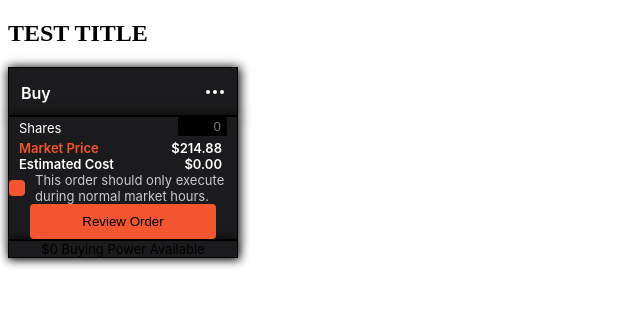
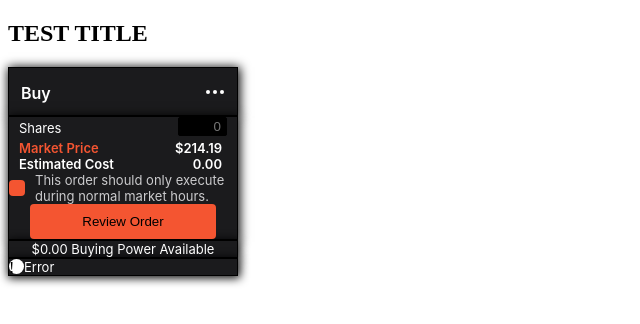
Before and after one commit to The-Merry-Men/service-purchase, a React app: page / in a window 1280 px wide. Shown: the top 324 px of the page, without its empty margins (0-640 px from the left). Built offline with nearby package versions, Linux system fonts and the light colour scheme.

Commit message:
working on review button

```diff
--- a/client/src/components/app.jsx
+++ b/client/src/components/app.jsx
@@ -1,22 +1,38 @@
 import React from 'react'
 import TopBar from './top-bar.jsx'
 import MiddleBar from './middle-bar.jsx';
-import BottomBar from './bottom-bar.jsx'
+import BottomBar from './bottom-bar.jsx';
+import ReviewBar from './review-bar.jsx';
 
 class App extends React.Component {
     constructor(props) {
         super(props)
         this.state = {
             up: false,
-            open: false
+            open: false,
+            balance: '0.00',
+            price: '214.19',
         }
     }
+
+    // componentDidMount() {
+    //     const randomId = Math.ceil(Math.random() * 99);
+    //     fetch(`http://localhost:3001/companies/${randomId}`)
+    //         .then(res => res.json())
+    //         .then(res => this.setState({
+    //             // company info
+    //         }))
+    //         .then (()=>{})
+    //         .catch(err => {console.log(err)})
+    // }
+
     render() {
         return (
             <div>
             <TopBar up={this.state.up} open={this.state.open}/>
-            <MiddleBar up={this.state.up} open={this.state.open} price={214.88}/>
-            <BottomBar up={this.state.up} open={this.state.open} balance={0.00}/>
+            <MiddleBar up={this.state.up} open={this.state.open} price={this.state.price}/>
+            <BottomBar up={this.state.up} open={this.state.open} balance={this.state.balance}/>
+            <ReviewBar up={this.state.up} open={this.state.open} />
             </div>
         )
     }
--- a/client/src/components/bottom-bar.jsx
+++ b/client/src/components/bottom-bar.jsx
@@ -6,6 +6,7 @@ const Text13Div = styled.div `
     font-size: 13px;
     font-weight: 400;
     font-family: "DIN Pro", -apple-system, BlinkMacSystemFont, sans-serif;
+    color: white;
 `
 
 const BottomBarWrapper = styled.div `
--- a/client/src/components/middle-bar.jsx
+++ b/client/src/components/middle-bar.jsx
@@ -80,13 +80,23 @@ const ReviewButton = styled(ExecuteCheck) `
 class MiddleBar extends React.Component {
     constructor(props) {
         super(props)
+        this.state = {
+          shares: 0
+        }
     }
+
+    updateShares(e) {
+      this.setState({
+        shares: e.target.value
+      })
+    }
+
     render() {
         return (
             <MiddleBarWrapper open={this.props.open}>
                 <ShareLine>
                     <ShareText open={this.props.open}>Shares</ShareText>
-                    <form>
+                    <form onChange={this.updateShares.bind(this)}>
                         <ShareInput open={this.props.open} type='text' placeholder='0'/>
                     </form>
                 </ShareLine>
@@ -96,7 +106,7 @@ class MiddleBar extends React.Component {
                 </ShareLine>
                 <ShareLine>
                     <PriceText open={this.props.open}>Estimated Cost</PriceText>
-                    <PriceText open={this.props.open}>$0.00</PriceText>
+                    <PriceText open={this.props.open}>{(this.props.price * this.state.shares).toFixed(2)}</PriceText>
                 </ShareLine>
                 <ShareLine>
                     <ExecuteCheck></ExecuteCheck>
@@ -109,5 +119,4 @@ class MiddleBar extends React.Component {
         )
     }
 }
-
 export default MiddleBar;
--- /dev/null
+++ b/client/src/components/review-bar.jsx
@@ -0,0 +1,54 @@
+import React from 'react';
+import styled from 'styled-components';
+
+const ReviewBarWrapper = styled.div `
+    border: 1px solid black;
+    width: 228px;
+    background: ${props => props.open ? "white" : "#1b1b1d"}
+    border: 1px solid ${props => props.open ? "rgb(224, 224, 224)" : "black"};
+    box-shadow: 1px 1px 10px 1px ${props => props.open ? "whitesmoke" : "black"};
+`
+
+const LeftLine = styled.div `
+    display: flex;
+    justify-content: flex-start;
+    align-items: center;
+`
+
+const ErrorText = styled.div `
+    font-size: 13px;
+    font-weight: 400;
+    font-family: "DIN Pro", -apple-system, BlinkMacSystemFont, sans-serif;
+    color : ${props => props.open ? "black" : "white"};
+`
+const ErrorImg = styled.span `
+    height: 15px;
+    width: 15px;
+    border-radius: 50%;
+    background: white;
+    color: black;
+    display: inline-block;
+
+`
+
+
+
+
+class ReviewBar extends React.Component {
+    constructor(props) {
+        super(props)
+    }
+    render() {
+        return (
+            <ReviewBarWrapper>
+                <LeftLine>
+                    <ErrorImg><span>!</span></ErrorImg>
+                    <ErrorText>Error</ErrorText>
+                </LeftLine>
+            </ReviewBarWrapper>
+        )
+
+    }
+}
+
+export default ReviewBar
--- a/server.js
+++ b/server.js
@@ -46,7 +46,6 @@ app.get('/users/:id', (req, res) => {
   });
 });
 
-
 // subtract amount from balance of user table give id
 app.post('/users/:id/:amount', (req, res) => {
   const idParam = req.params.id;
```
Also changed, not shown: 1 other file (tests, documents, lock files or other folders).
